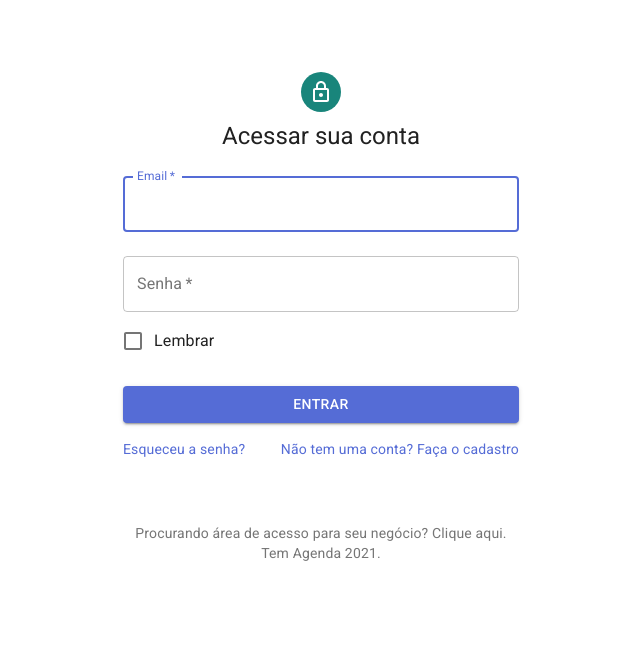
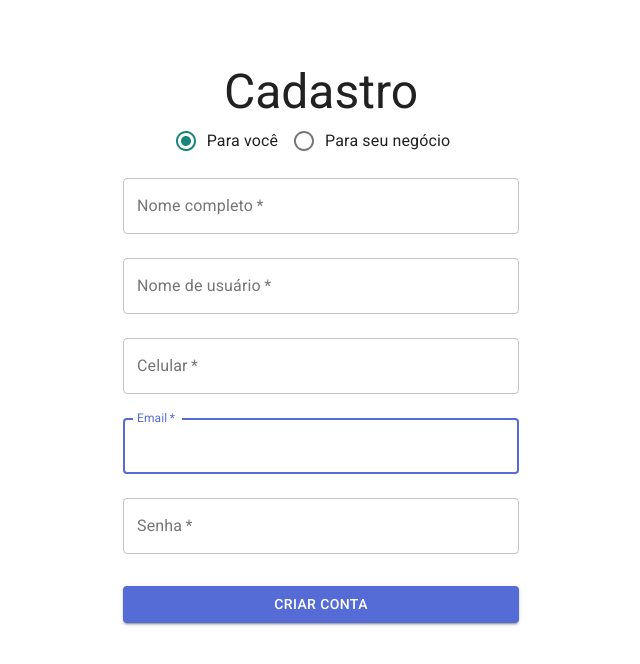
Before and after one commit to danielvfo/tem-agenda-front-end, a React (Create React App) app: page / in a window 1280 px wide. Shown: the top 664 px of the page, without its empty margins (319-959 px from the left). Built offline with nearby package versions, Linux system fonts and the light colour scheme.

Commit message:
Create SignIn and SignUp pages

```diff
--- a/package.json
+++ b/package.json
@@ -14,9 +14,11 @@
     "@types/react-dom": "^17.0.3",
     "react": "^17.0.2",
     "react-dom": "^17.0.2",
+    "react-hook-form": "^7.4.0",
     "react-scripts": "4.0.3",
     "typescript": "^4.2.4",
-    "web-vitals": "^1.1.1"
+    "web-vitals": "^1.1.1",
+    "yup": "^0.32.9"
   },
   "scripts": {
     "start": "react-scripts start",
@@ -37,6 +39,7 @@
     ]
   },
   "devDependencies": {
+    "@types/yup": "^0.29.11",
     "@typescript-eslint/eslint-plugin": "^4.22.0",
     "@typescript-eslint/parser": "^4.22.0",
     "eslint": "^7.25.0",
--- a/src/SignIn/index.tsx
+++ b/src/SignIn/index.tsx
@@ -1,31 +1,23 @@
 import React from 'react';
 import {
-  Avatar,
+  RadioGroup,
   Button,
-  CssBaseline,
   TextField,
   FormControlLabel,
-  Checkbox,
   Link,
   Grid,
-  Box,
+  makeStyles,
   Typography,
+  Radio,
   Container,
-  makeStyles,
 } from '@material-ui/core';
-import LockOutlinedIcon from '@material-ui/icons/LockOutlined';
+import { useForm, Controller } from 'react-hook-form';
 
-function Copyright() {
-  return (
-    <Typography variant="body2" color="textSecondary" align="center">
-      Procurando área de acesso para seu negócio?{' '}
-      <Link color="inherit" href="https://material-ui.com/">
-        Clique aqui.
-      </Link>{' '}
-      Tem Agenda {new Date().getFullYear()}.
-    </Typography>
-  );
-}
+type Inputs = {
+  email: string;
+  password: string;
+  userType: string;
+};
 
 const useStyles = makeStyles(theme => ({
   paper: {
@@ -34,14 +26,6 @@ const useStyles = makeStyles(theme => ({
     flexDirection: 'column',
     alignItems: 'center',
   },
-  avatar: {
-    margin: theme.spacing(1),
-    backgroundColor: theme.palette.secondary.main,
-  },
-  form: {
-    width: '100%',
-    marginTop: theme.spacing(1),
-  },
   submit: {
     margin: theme.spacing(3, 0, 2),
   },
@@ -49,43 +33,56 @@ const useStyles = makeStyles(theme => ({
 
 const SignIn: React.FC = () => {
   const classes = useStyles();
+  const { register, handleSubmit, control } = useForm<Inputs>();
 
   return (
     <Container component="main" maxWidth="xs">
-      <CssBaseline />
-      <div className={classes.paper}>
-        <Avatar className={classes.avatar}>
-          <LockOutlinedIcon />
-        </Avatar>
-        <Typography component="h1" variant="h5">
-          Acessar sua conta
-        </Typography>
-        <form className={classes.form} noValidate>
+      <form onSubmit={handleSubmit(data => console.log(data))}>
+        <div className={classes.paper}>
+          <Typography component="h1" variant="h3">
+            Login
+          </Typography>
           <TextField
             variant="outlined"
             margin="normal"
-            required
             fullWidth
             id="email"
             label="Email"
-            name="email"
+            required
+            {...register('email', { required: true })}
             autoComplete="email"
             autoFocus
           />
           <TextField
             variant="outlined"
             margin="normal"
+            fullWidth
             required
-            fullWidth
-            name="password"
+            {...register('password', { required: true })}
             label="Senha"
             type="password"
             id="password"
             autoComplete="current-password"
           />
-          <FormControlLabel
-            control={<Checkbox value="remember" color="primary" />}
-            label="Lembrar"
+          <Controller
+            render={({ field }) => (
+              <RadioGroup row aria-label="userType" {...field} name="userType">
+                <FormControlLabel
+                  value="user"
+                  control={<Radio />}
+                  label="Pessoa"
+                />
+                <FormControlLabel
+                  value="business"
+                  control={<Radio />}
+                  label="Negócio"
+                />
+              </RadioGroup>
+            )}
+            defaultValue="user"
+            rules={{ required: true }}
+            name="userType"
+            control={control}
           />
           <Button
             type="submit"
@@ -102,17 +99,17 @@ const SignIn: React.FC = () => {
                 Esqueceu a senha?
               </Link>
             </Grid>
+          </Grid>
+          <br />
+          <Grid container>
             <Grid item>
               <Link href="http://#" variant="body2">
                 Não tem uma conta? Faça o cadastro
               </Link>
             </Grid>
           </Grid>
-        </form>
-      </div>
-      <Box mt={8}>
-        <Copyright />
-      </Box>
+        </div>
+      </form>
     </Container>
   );
 };
--- /dev/null
+++ b/src/SignUp/index.tsx
@@ -0,0 +1,233 @@
+import React, { useState } from 'react';
+import {
+  RadioGroup,
+  Button,
+  TextField,
+  FormControlLabel,
+  makeStyles,
+  Typography,
+  Radio,
+  Container,
+} from '@material-ui/core';
+import { useForm, Controller } from 'react-hook-form';
+
+type Inputs = {
+  userType: string;
+  name: string;
+  userName: string;
+  phone: string;
+  description?: string;
+  type?: string;
+  address?: string;
+  whatsapp?: string;
+  instagram?: string;
+  facebook?: string;
+  twitter?: string;
+  email: string;
+  password: string;
+};
+
+const useStyles = makeStyles(theme => ({
+  paper: {
+    marginTop: theme.spacing(8),
+    display: 'flex',
+    flexDirection: 'column',
+    alignItems: 'center',
+  },
+  submit: {
+    margin: theme.spacing(3, 0, 2),
+  },
+}));
+
+const SignUp: React.FC = () => {
+  const classes = useStyles();
+  const [businessUserType, setBusinessUserType] = useState(false);
+  const { register, handleSubmit, control } = useForm<Inputs>();
+
+  return (
+    <Container component="main" maxWidth="xs">
+      <form onSubmit={handleSubmit(data => console.log(data))}>
+        <div className={classes.paper}>
+          <Typography component="h1" variant="h3">
+            Cadastro
+          </Typography>
+          <Controller
+            render={({ field }) => (
+              <RadioGroup row aria-label="userType" {...field} name="userType">
+                <FormControlLabel
+                  value="user"
+                  control={<Radio />}
+                  label="Para você"
+                  onClick={() => setBusinessUserType(false)}
+                />
+                <FormControlLabel
+                  value="business"
+                  control={<Radio />}
+                  label="Para seu negócio"
+                  onClick={() => setBusinessUserType(true)}
+                />
+              </RadioGroup>
+            )}
+            defaultValue="user"
+            rules={{ required: true }}
+            name="userType"
+            control={control}
+          />
+
+          <div>
+            <TextField
+              variant="outlined"
+              margin="normal"
+              fullWidth
+              id="name"
+              label={businessUserType ? 'Nome do negócio' : 'Nome completo'}
+              required
+              {...register('name', { required: true })}
+              autoComplete="name"
+              autoFocus
+            />
+
+            <TextField
+              variant="outlined"
+              margin="normal"
+              fullWidth
+              id="userName"
+              label="Nome de usuário"
+              required
+              {...register('userName', { required: true })}
+              autoComplete="userName"
+              autoFocus
+            />
+            <TextField
+              variant="outlined"
+              margin="normal"
+              fullWidth
+              id="phone"
+              label="Celular"
+              required
+              {...register('phone', { required: true })}
+              autoComplete="phone"
+              autoFocus
+            />
+            <TextField
+              variant="outlined"
+              margin="normal"
+              fullWidth
+              id="email"
+              label="Email"
+              required
+              {...register('email', { required: true })}
+              autoComplete="email"
+              autoFocus
+            />
+            <TextField
+              variant="outlined"
+              margin="normal"
+              fullWidth
+              required
+              {...register('password', { required: true })}
+              label="Senha"
+              type="password"
+              id="password"
+              autoComplete="current-password"
+            />
+          </div>
+          <div>
+            {businessUserType && (
+              <section id="business-specific-fields">
+                <TextField
+                  variant="outlined"
+                  margin="normal"
+                  fullWidth
+                  id="type"
+                  label="Tipo de negócio"
+                  required
+                  {...register('type', { required: true })}
+                  autoComplete="type"
+                  autoFocus
+                />
+                <TextField
+                  variant="outlined"
+                  margin="normal"
+                  fullWidth
+                  id="address"
+                  label="Endereço"
+                  required
+                  {...register('address', { required: true })}
+                  autoComplete="address"
+                  autoFocus
+                />
+                <TextField
+                  variant="outlined"
+                  margin="normal"
+                  fullWidth
+                  id="description"
+                  label="Descrição"
+                  {...register('description', {
+                    maxLength: 10,
+                  })}
+                  autoComplete="description"
+                  autoFocus
+                  multiline
+                  rows="8"
+                />
+                <TextField
+                  variant="outlined"
+                  margin="normal"
+                  fullWidth
+                  id="whatsapp"
+                  label="WhatsApp"
+                  {...register('whatsapp')}
+                  autoComplete="whatsapp"
+                  autoFocus
+                />
+                <TextField
+                  variant="outlined"
+                  margin="normal"
+                  fullWidth
+                  id="instagram"
+                  label="Instagram"
+                  {...register('instagram')}
+                  autoComplete="instagram"
+                  autoFocus
+                />
+                <TextField
+                  variant="outlined"
+                  margin="normal"
+                  fullWidth
+                  id="facebook"
+                  label="Facebook"
+                  {...register('facebook')}
+                  autoComplete="facebook"
+                  autoFocus
+                />
+                <TextField
+                  variant="outlined"
+                  margin="normal"
+                  fullWidth
+                  id="twitter"
+                  label="Twitter"
+                  {...register('twitter')}
+                  autoComplete="twitter"
+                  autoFocus
+                />
+              </section>
+            )}
+          </div>
+
+          <Button
+            type="submit"
+            fullWidth
+            variant="contained"
+            color="primary"
+            className={classes.submit}
+          >
+            Criar conta
+          </Button>
+        </div>
+      </form>
+    </Container>
+  );
+};
+
+export default SignUp;
--- a/src/index.tsx
+++ b/src/index.tsx
@@ -2,15 +2,14 @@ import React from 'react';
 import ReactDOM from 'react-dom';
 import { CssBaseline, ThemeProvider } from '@material-ui/core';
 import theme from './theme';
-import App from './App';
 import reportWebVitals from './reportWebVitals';
-import SignIn from './SignIn';
+import SignUp from './SignUp';
 
 ReactDOM.render(
   <React.StrictMode>
     <ThemeProvider theme={theme}>
       <CssBaseline />
-      <SignIn />
+      <SignUp />
     </ThemeProvider>
   </React.StrictMode>,
   document.getElementById('root'),
```
Also changed, not shown: src/components/Appointment.tsx (added, +53 -0 lines), .eslintrc.json, 1 other file (tests, documents, lock files or other folders).
